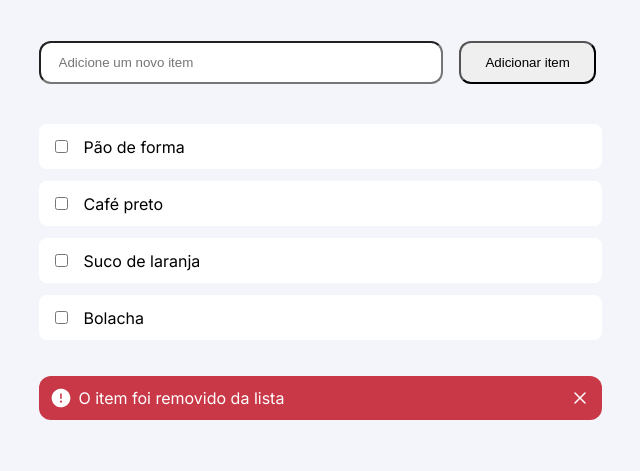
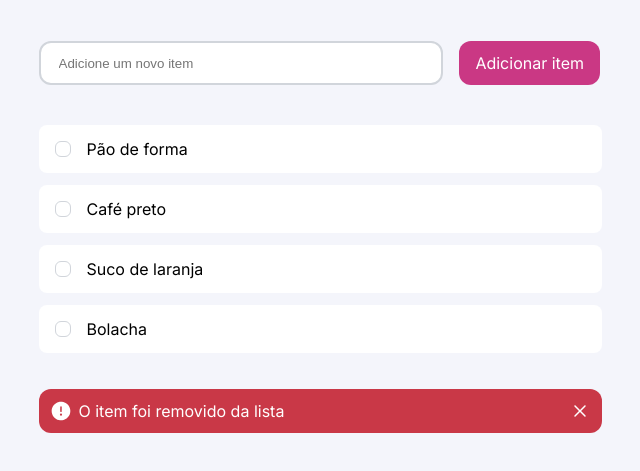
Before and after one commit to messiasneto1/App-Lista-Compras, a plain HTML site: page index.html in a window 1280 px wide. Shown: the part 167-638 px from the top of the page, without its empty margins (320-960 px from the left). Drawn offline with Linux system fonts and the light colour scheme.

Commit message:
Html and css styling done

```diff
--- a/index.html
+++ b/index.html
@@ -31,7 +31,7 @@
         <main>
             <div class="add">
                 <input type="text" placeholder="Adicione um novo item">
-                <button>Adicionar item</button>
+                <button type="button">Adicionar item</button>
             </div>
             <ul>
                 <li>
@@ -55,7 +55,7 @@
                     <img src="assets/delete-icon.svg" alt="">
                 </li>
             </ul>
-            <div class="warning">
+            <div id="warning">
                 <img src="assets/warning-circle.svg" alt="">
                 <span>O item foi removido da lista</span>
                 <img src="assets/close-icon.svg" alt="">
--- a/styles/main.css
+++ b/styles/main.css
@@ -19,13 +19,29 @@ main {
             padding: .75rem 1.125rem;
             border-radius: 12px;
             width: 100%;
+            border: 2px solid var(--border-primary);
+            &:hover {
+                border-color: var(--border-hover);
+            }
+            &:focus {
+                border-color: var(--color-brand);
+                outline: none;
+            }
+
 
         }
         & button {
+            font: var(--text);
+            color: white;
+            background: var(--color-brand);
             max-height: 2.75rem;
             width: auto;
             border-radius: 12px;
-            padding: .75rem 1.5rem;
+            padding: .75rem 1rem;
+            border: none;
+            &:hover {
+                background: var(--color-brand-hover);
+            }
         }
     }
     & ul {
@@ -40,8 +56,34 @@ main {
             position: relative;
             display: flex;
             align-items: center;
-            & input {
+            & input[type="checkbox"] {
+                appearance: none;
+                width: 1rem;
+                height: 1rem;
                 margin: 1rem;
+                border: 1px solid var(--border-primary);
+                border-radius: 6px;
+                cursor: pointer;
+                position: relative;
+                &:hover {
+                    border-color: var(--border-hover);
+                }
+                &:checked {
+                    outline: none;
+                    border: none;
+                    border-radius: 6px;
+                    color: white;
+                    background: var(--color-brand);
+                }
+                &:checked::after {
+                    content: "✓";
+                    font: 0.6rem bold;
+                    color: white;
+                    position: absolute;
+                    top: 50%;
+                    left: 50%;
+                    transform: translate(-50%, -50%);
+                }
             }
             & label {
                 font: var(--text);
@@ -53,7 +95,7 @@ main {
         }
 
     }
-    & .warning {
+    & #warning {
         margin-top: 2.25rem;
         padding: 0.75rem;
         display: flex;
```
